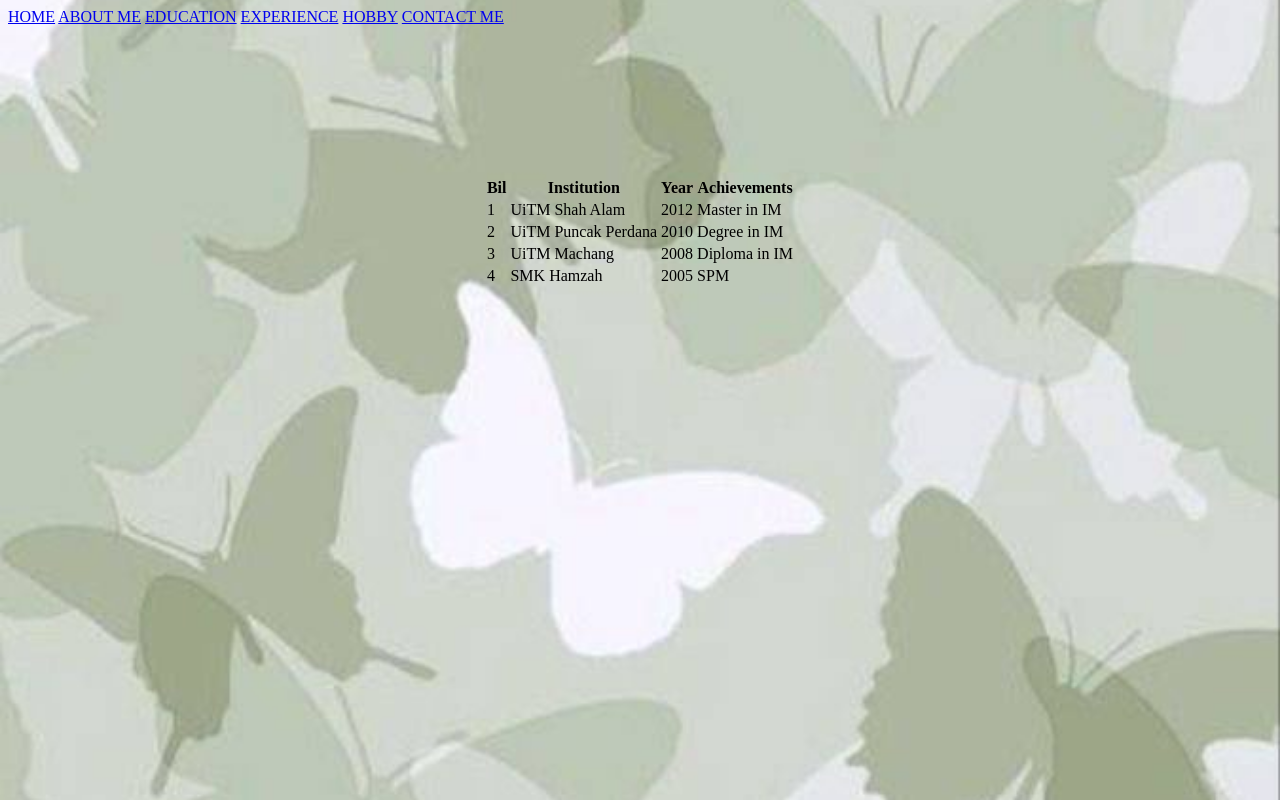
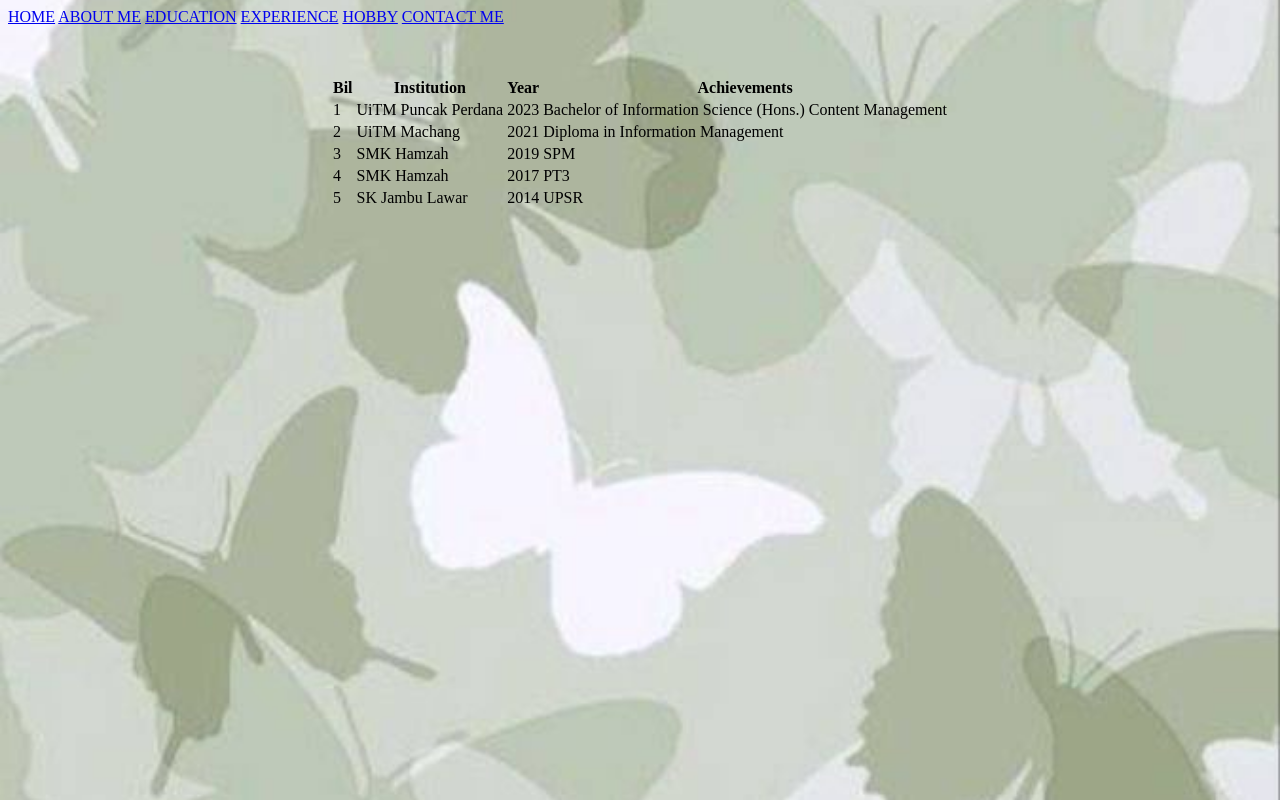
Before and after one commit to tihaa29/23_IMD311_5A_Individual, a plain HTML site: page education.html in a window 1280 px wide. Drawn offline with Linux system fonts and the light colour scheme.

Commit message:
Add files via upload

```diff
--- a/education.html
+++ b/education.html
@@ -24,7 +24,7 @@
 
     </style>
 
-<div align="center"style=padding-top:150px>
+<div align="center"style="padding-top: 50px;">
     <table>
         <tr>
             <th>Bil</th>
@@ -34,27 +34,33 @@
         </tr>
         <tr>
             <td>1</td>
-            <td>UiTM Shah Alam</td>
-            <td>2012</td>
-            <td>Master in IM</td>
+            <td>UiTM Puncak Perdana</td>
+            <td>2023</td>
+            <td>Bachelor of Information Science (Hons.) Content Management</td>
         </tr>
         <tr>
             <td>2</td>
-            <td>UiTM Puncak Perdana</td>
-            <td>2010</td>
-            <td>Degree in IM</td>
+            <td>UiTM Machang</td>
+            <td>2021</td>
+            <td>Diploma in Information Management</td>
         </tr>
         <tr>
             <td>3</td>
-            <td>UiTM Machang</td>
-            <td>2008</td>
-            <td>Diploma in IM</td>
+            <td>SMK Hamzah</td>
+            <td>2019</td>
+            <td>SPM</td>
         </tr>
         <tr>
             <td>4</td>
             <td>SMK Hamzah</td>
-            <td>2005</td>
-            <td>SPM</td>
+            <td>2017</td>
+            <td>PT3</td>
+        </tr>
+        <tr>
+            <td>5</td>
+            <td>SK Jambu Lawar</td>
+            <td>2014</td>
+            <td>UPSR</td>
         </tr>
     </table>
 </div>
```
